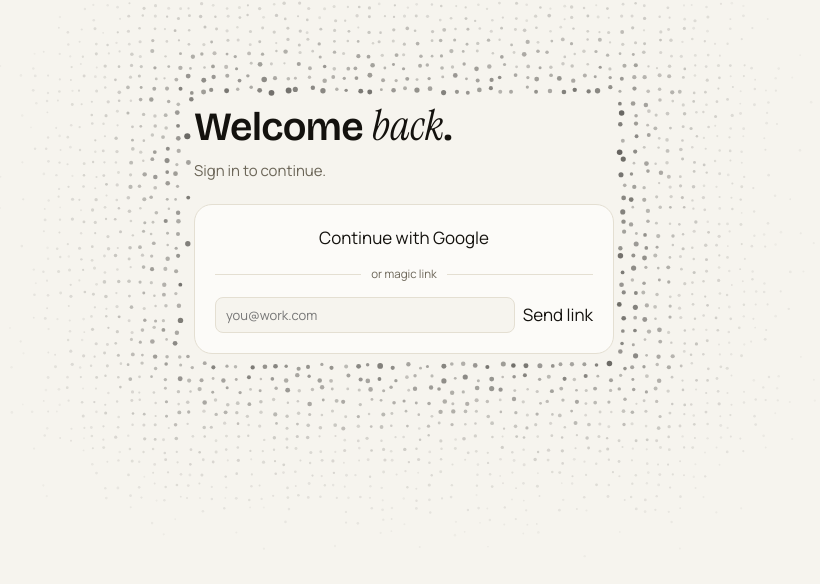
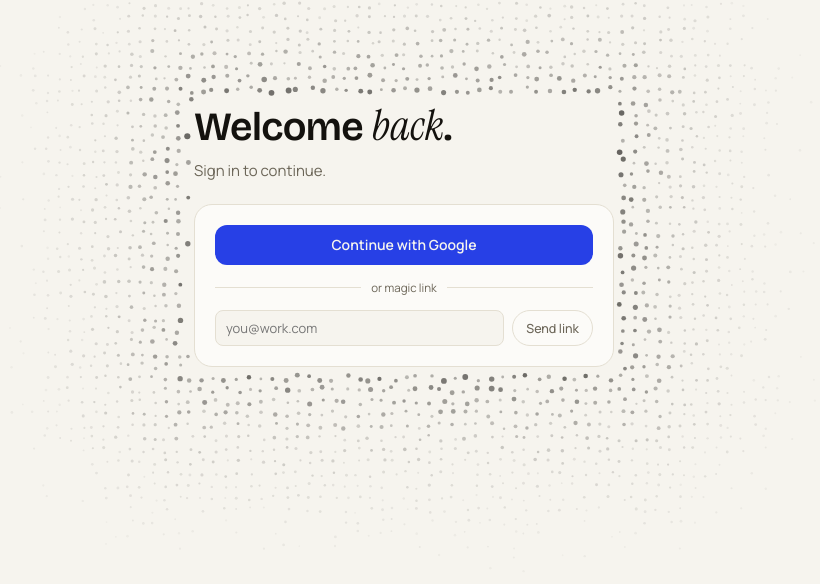
Before and after one commit to razornne/transcriptor-v2, a Next.js app in the folder landing/: page /v2 in a window 1280 px wide. Shown: the top 584 px of the page, without its empty margins (236-1056 px from the left). Built offline with nearby package versions, Linux system fonts and the light colour scheme.

Commit message:
fix(v2): zero-specificity :where() reset — .ink-root button was beating component classes and stripping Cook/pill backgrounds
Co-Authored-By: Claude Fable 5 <noreply@anthropic.com>

```diff
--- a/landing/app/v2/ink.css
+++ b/landing/app/v2/ink.css
@@ -61,11 +61,14 @@
   overflow: hidden;
 }
 .ink-root *, .ink-root *::before, .ink-root *::after { box-sizing: border-box; }
-.ink-root button { font: inherit; color: inherit; background: none; border: none; cursor: pointer; padding: 0; }
+/* Ресет через :where() — нулевая специфичность внутри, иначе
+   .ink-root button (0,1,1) перебивал бы компонентные классы (0,1,0)
+   и съедал их background/border (реальный баг: бесцветная Cook-кнопка). */
+.ink-root :where(button) { font: inherit; color: inherit; background: none; border: none; cursor: pointer; padding: 0; }
 /* Жёсткая шрифтовая иерархия: ВЕСЬ UI — Manrope (400/500/600).
    JetBrains Mono — только техническая мета (таймкоды, chunk k/N, kbd),
    и никогда вперемешку с Manrope в одной строке. */
-.ink-root button, .ink-root input, .ink-root select, .ink-root textarea {
+.ink-root :where(button, input, select, textarea) {
   font-family: var(--i-ui);
 }
 
```
